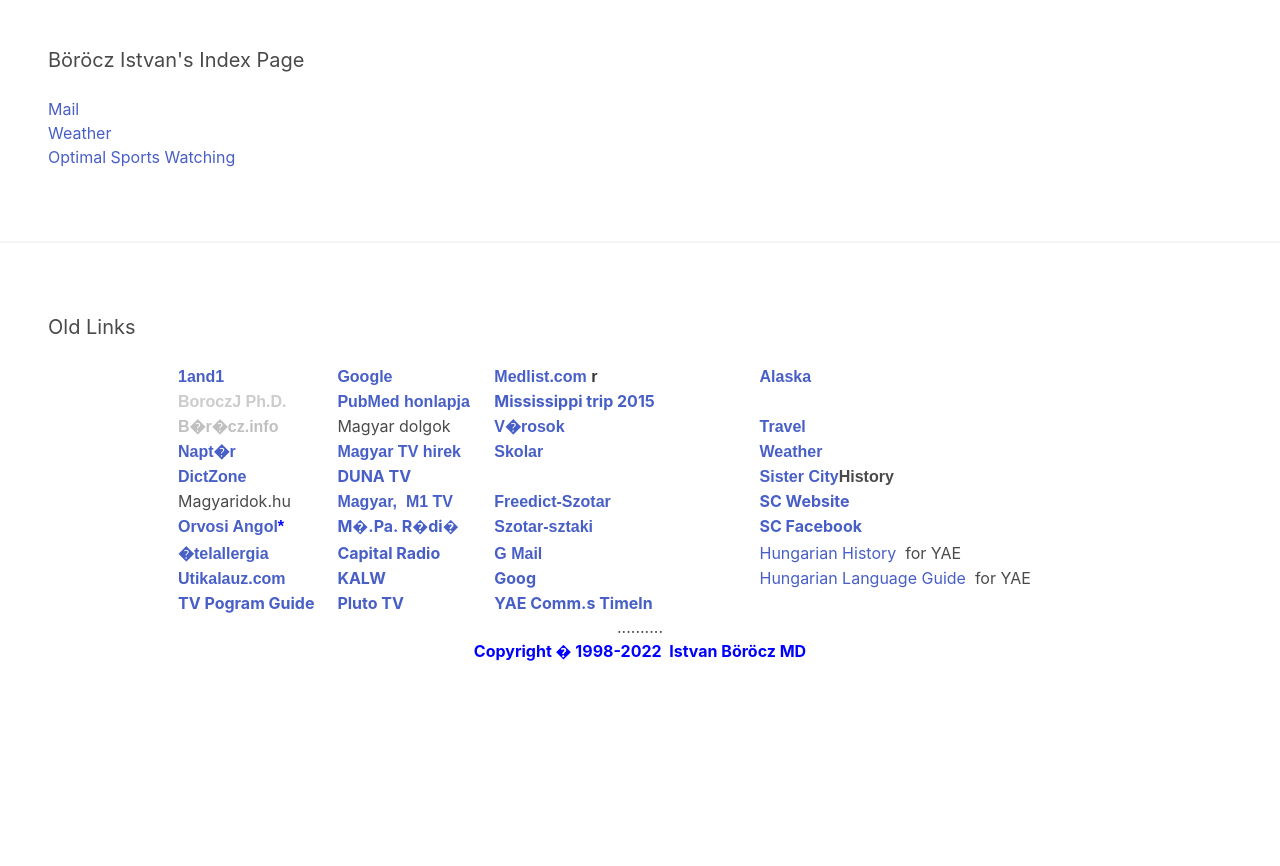
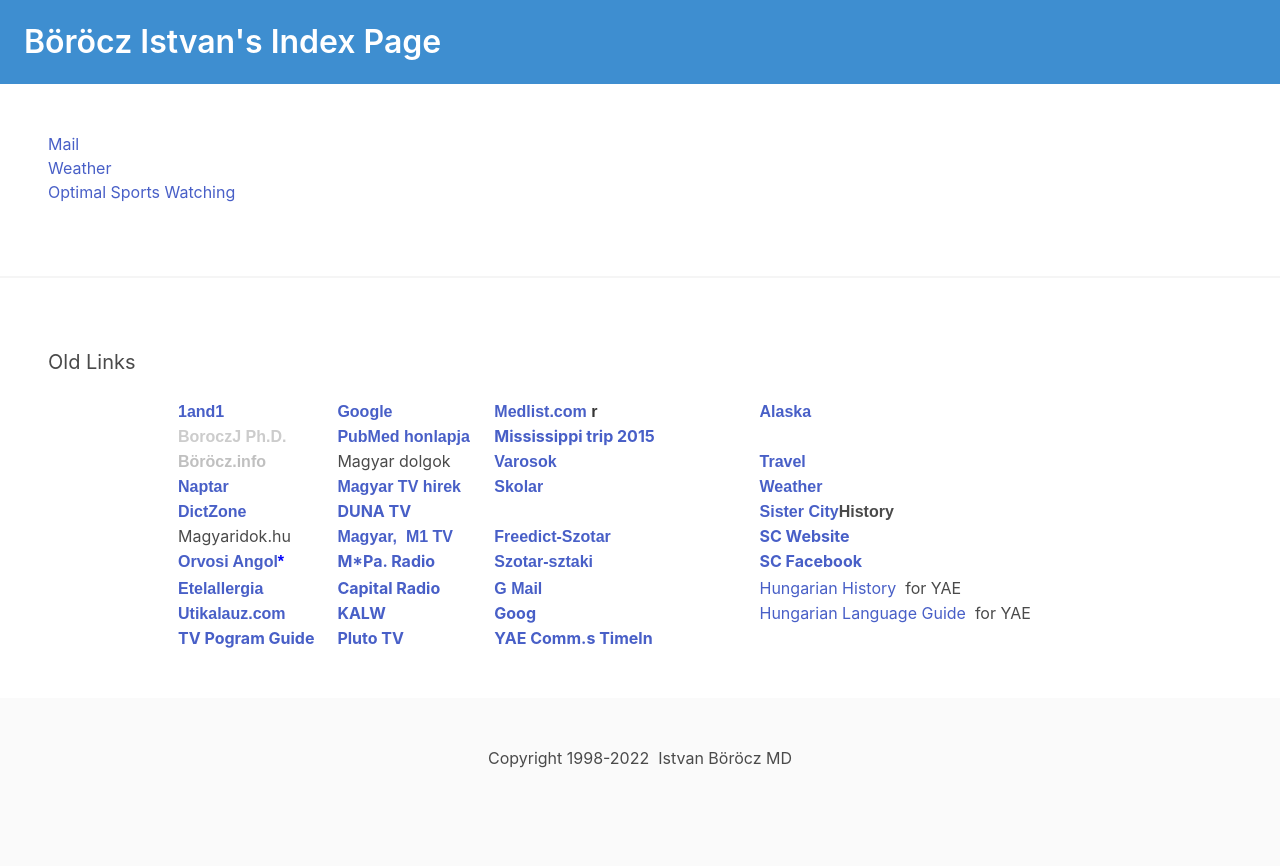
Before and after one commit to boroczistvan69/boroczistvan69.github.io, a plain HTML site: page index.html in a window 1280 px wide. Before the commit the page ends 800 px from the top, so only its background shows below. Drawn offline with nearby package versions, Linux system fonts and the light colour scheme.

Commit message:
Update index.html

```diff
--- a/index.html
+++ b/index.html
@@ -1,6 +1,5 @@
 <!DOCTYPE html>
 <html>
-
   <head>
     <title>BöröczIstvan's Index Page</title>
     <meta charset="utf-8">
@@ -12,26 +11,23 @@
     <link rel="preconnect" href="https://fonts.gstatic.com">
     <link rel="stylesheet" href="https://fonts.googleapis.com/css2?family=Nunito&family=Raleway&display=swap">
   </head>
-
   <body>
-
+    <section class="hero is-small is-info">
+      <div class="hero-body">
+        <p class="title">Böröcz Istvan's Index Page</p>
+      </div>
+    </section>
     <section class="section">
-      <h2 class="subtitle">Böröcz Istvan's Index Page</h2>
       <ul>
         <li><a href="https://mail.google.com">Mail</a></li>
         <li><a href="https://www.weather.com">Weather</a></li>
         <li><a href="https://www.optimalsportswatch.com">Optimal Sports Watching</a></li>
       </ul>
     </section>
-
     <hr/>
-
     <section class="section">
-
       <h3 class="subtitle">Old Links</h3>
-
       <div ALIGN="center">
-
         <table BORDER="0" WIDTH="924" height="100" cellspacing="0" style="border-collapse: collapse" bordercolor="#111111" cellpadding="0">
           <tr>
             <td WIDTH="184" HEIGHT="19" VALIGN="top" ALIGN="left" NOWRAP><font face="Arial"><b><a href="http://admin.1and1.com">1and1</a></b></font></td>
@@ -45,13 +41,13 @@
             <td WIDTH="437" HEIGHT="12" VALIGN="top" ALIGN="left" NOWRAP><b><a href="../Missi_2015">Mississippi trip 2015</a></b></td>
           </tr>
           <tr>
-            <td WIDTH="184" HEIGHT="14" VALIGN="top" ALIGN="left" NOWRAP><b><font face="Arial" color="#C0C0C0">B�r�cz.info</font></b></td>
+            <td WIDTH="184" HEIGHT="14" VALIGN="top" ALIGN="left" NOWRAP><b><font face="Arial" color="#C0C0C0">Böröcz.info</font></b></td>
             <td WIDTH="197" HEIGHT="12" VALIGN="top" ALIGN="left" NOWRAP>Magyar dolgok</td>
-            <td WIDTH="184" HEIGHT="1" VALIGN="top" ALIGN="left" NOWRAP><b><font face="Arial"><a href="Varosok.htm">V�rosok</a></font></b></td>
+            <td WIDTH="184" HEIGHT="1" VALIGN="top" ALIGN="left" NOWRAP><b><font face="Arial"><a href="Varosok.htm">Varosok</a></font></b></td>
             <td WIDTH="402" HEIGHT="23" VALIGN="top" ALIGN="left" NOWRAP><font face="Arial"><b><a href="travel.htm">Travel</a></b></font></td>
           </tr>
           <tr>
-            <td WIDTH="184" HEIGHT="1" VALIGN="top" ALIGN="left" NOWRAP><font face="Arial"><b><font color="#FEF0FA"><a href="https://www.google.com/calendar/render?tab=oc">Napt�r</a></font></b></font></td>
+            <td WIDTH="184" HEIGHT="1" VALIGN="top" ALIGN="left" NOWRAP><font face="Arial"><b><font color="#FEF0FA"><a href="https://www.google.com/calendar/render?tab=oc">Naptar</a></font></b></font></td>
             <td WIDTH="197" HEIGHT="3" VALIGN="top" ALIGN="left" NOWRAP><font face="Arial"><b><a href="http://hirtv.hu/">Magyar TV hirek</a></b></font></td>
             <td WIDTH="184" HEIGHT="17" VALIGN="top" ALIGN="left" NOWRAP><b><font face="Arial"><span lang="hu"><a href="http://scholar.google.com/">Skolar</a></span> </font></b></td>
             <td WIDTH="402" HEIGHT="22" VALIGN="top" ALIGN="left" NOWRAP><b><font face="Arial"><a href="http://www.weather.com">Weather</a></font></b></td>
@@ -70,15 +66,15 @@
           </tr>
           <tr>
             <td WIDTH="184" HEIGHT="21" VALIGN="top" ALIGN="left" NOWRAP><b><font color="#0000FF" face="Arial"><a href="http://www.orvosiangol.com">Orvosi Angol</a>*</font></b></td>
-            <td WIDTH="197" HEIGHT="21" VALIGN="top" ALIGN="left" NOWRAP><b><a href="http://www.mupa.hu/multimedia/mupa-radio">M�.Pa. R�di�</a></b></td>
+            <td WIDTH="197" HEIGHT="21" VALIGN="top" ALIGN="left" NOWRAP><b><a href="http://www.mupa.hu/multimedia/mupa-radio">M*Pa. Radio</a></b></td>
             <td WIDTH="168" HEIGHT="26" VALIGN="top" ALIGN="left" NOWRAP><b><font face="Arial"><a href="http://www.szotar.sztaki.hu">S<span lang="hu">z</span>o<span lang="hu">t</span>a<span lang="hu">r-sztaki</span></a></font></b></td>
             <td WIDTH="402" HEIGHT="27" VALIGN="top" ALIGN="left" NOWRAP><b><a href="https://www.facebook.com/groups/238119413024943/">SC Facebook</a></b></td>
           </tr>
           <tr>
-            <td WIDTH="184" HEIGHT="2" VALIGN="top" ALIGN="left" NOWRAP><b><font face="Arial"><a href="http://www.etelallergia.hu">�telallergia</a></font></b></td>
+            <td WIDTH="184" HEIGHT="2" VALIGN="top" ALIGN="left" NOWRAP><b><font face="Arial"><a href="http://www.etelallergia.hu">Etelallergia</a></font></b></td>
             <td WIDTH="197" HEIGHT="8" VALIGN="top" ALIGN="left" NOWRAP><b><a href="http://player.capradio.org/player.aspx?stationid=0">Capital Radio</a></b></td>
             <td WIDTH="168" HEIGHT="8" VALIGN="top" ALIGN="left" NOWRAP><!-  <font face="Arial"><b> <!- <a href="http://gmail.google.com"></b><font face="Arial"><a href="http://mail.google.com/mail/u/0/#inbox"><b>G Mail</b></a></font></td>
-            <td WIDTH="402" HEIGHT="8" VALIGN="top" ALIGN="left" NOWRAP><a href="../HungHist/index.html">Hungarian History</a>&nbsp; for YAE</td>
+              <td WIDTH="402" HEIGHT="8" VALIGN="top" ALIGN="left" NOWRAP><a href="../HungHist/index.html">Hungarian History</a>&nbsp; for YAE</td>
           </tr>
           <tr>
             <td WIDTH="184" HEIGHT="22" VALIGN="top" ALIGN="left" NOWRAP><b><font face="Arial"><a href="http://www.utikalauz.com">Utikalauz.com</a></font></b></td>
@@ -96,15 +92,16 @@
               </b>
             </td>
           </tr>
-
         </table>
       </div>
-      <p ALIGN="center" style="margin-top: 3; margin-bottom: 3">..........</p>
-      <p ALIGN="center" style="margin-top: 3; margin-bottom: 3"><strong>
-        <font color="#0000FF">Copyright � 1998<span lang="en-us">-2022 </span>&nbsp;Istvan Böröcz MD</font></strong>
-      </p>
-      <p ALIGN="center">&nbsp;<p ALIGN="center">&nbsp;</p>
+    </section>
 
-    </section>
+    <footer class="footer">
+      <div class="content has-text-centered">
+        <p>Copyright 1998-2022 &nbsp;Istvan Böröcz MD</p>
+      </div>
+    </footer>
+
   </body>
+
 </html>
```
